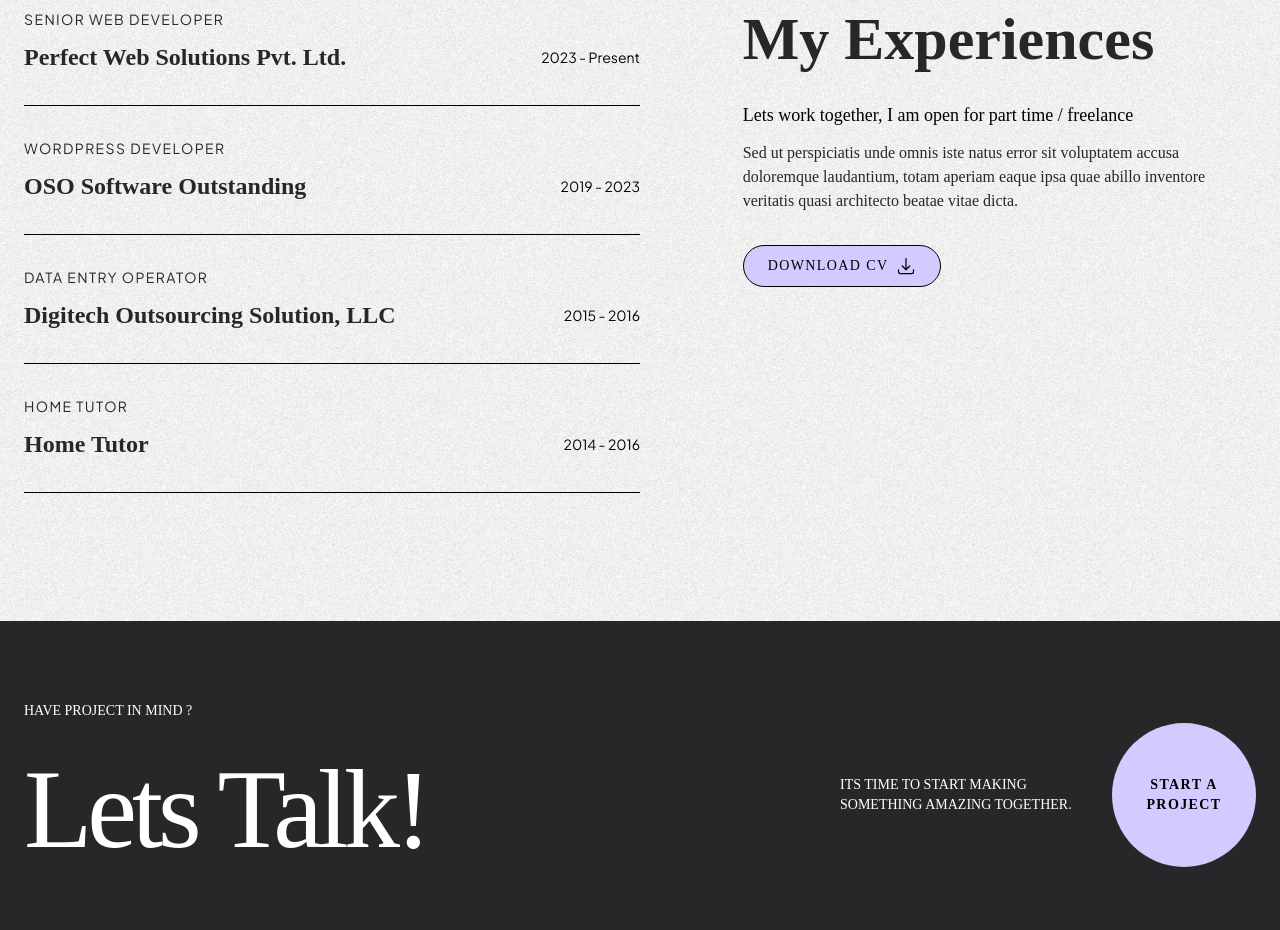
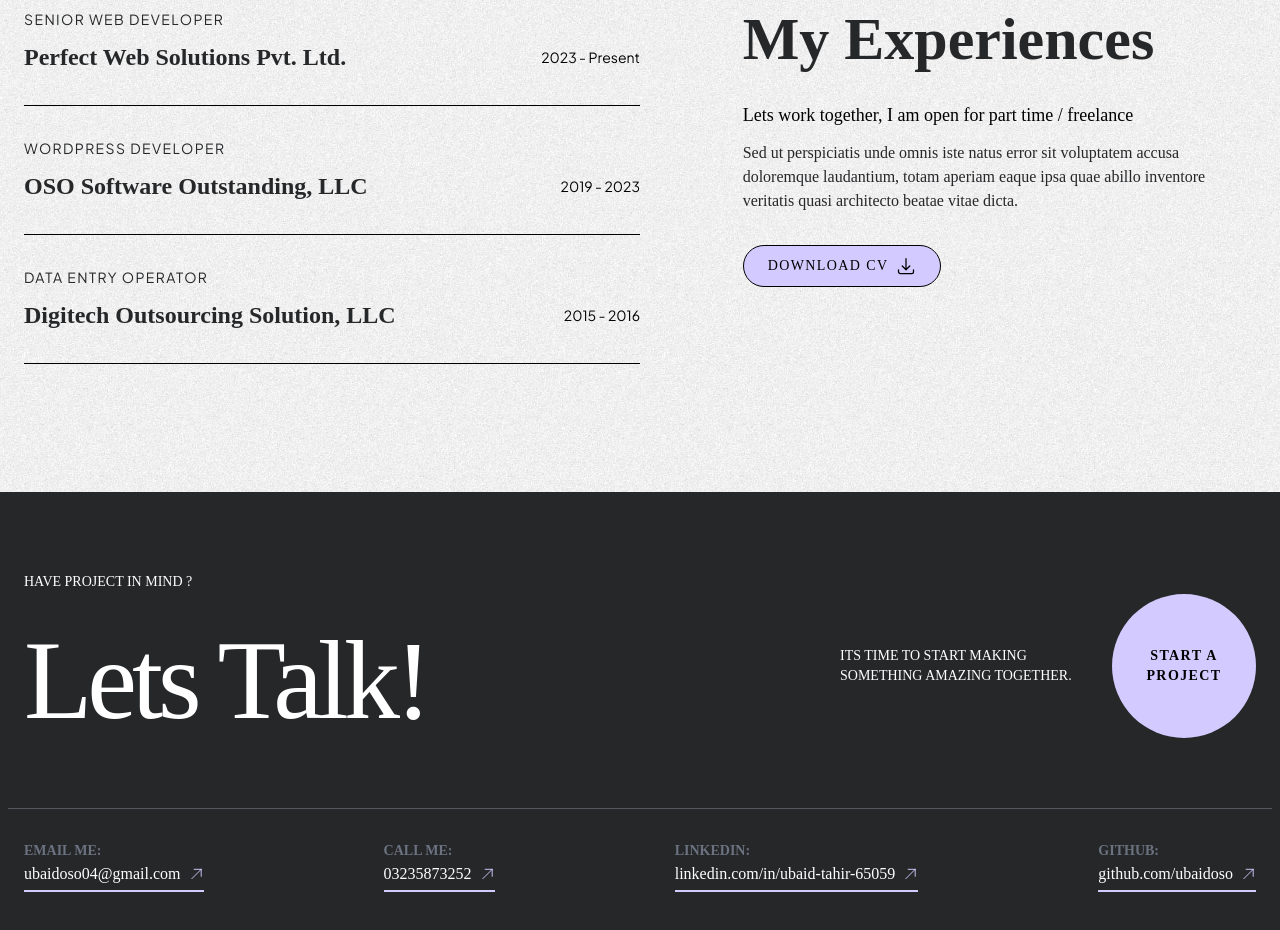
Before and after one commit to ubaidoso/Porofolio, a Next.js app: page / in a window 1280 px wide. Shown: the part 3980-4910 px from the top of the page. Built offline with nearby package versions, Linux system fonts and the light colour scheme; a web font is replaced by a local one.

Commit message:
CV updated

```diff
--- a/src/components/Experience.jsx
+++ b/src/components/Experience.jsx
@@ -30,7 +30,7 @@
                 Sed ut perspiciatis unde omnis iste natus error sit voluptatem accusa doloremque laudantium, totam aperiam eaque ipsa quae abillo inventore veritatis quasi architecto beatae vitae dicta.
                 </p>
             </div>
-            <a href='/Ubaid-Tahir-Resume.pdf' className='cst_fill btn flex gap-2' download>Download CV <Image src={download} width={20} /> </a>
+            <a href='/Ubaid-Updated-CV-2026' className='cst_fill btn flex gap-2' download>Download CV <Image src={download} width={20} /> </a>
             </div>
         </div>
         </div>
--- a/src/pages/index.jsx
+++ b/src/pages/index.jsx
@@ -96,20 +96,16 @@
     designation:'Senior Web Developer',
   },
   {
-    company: 'OSO Software Outstanding',
+    company: 'OSO Software Outstanding, LLC',
     duration:'2019 - 2023',
-    designation:'Wordpress Developer',
+    designation:'WordPress Developer',
   },
   {
     company: 'Digitech Outsourcing Solution, LLC',
     duration:'2015 - 2016',
     designation:'Data Entry Operator',
   },
-  {
-    company: 'Home Tutor',
-    duration:'2014 - 2016',
-    designation:'Home Tutor',
-  },
+
 ]
 
 const portfolioData = [
```
Also changed, not shown: 1 other file (tests, documents, lock files or other folders).
